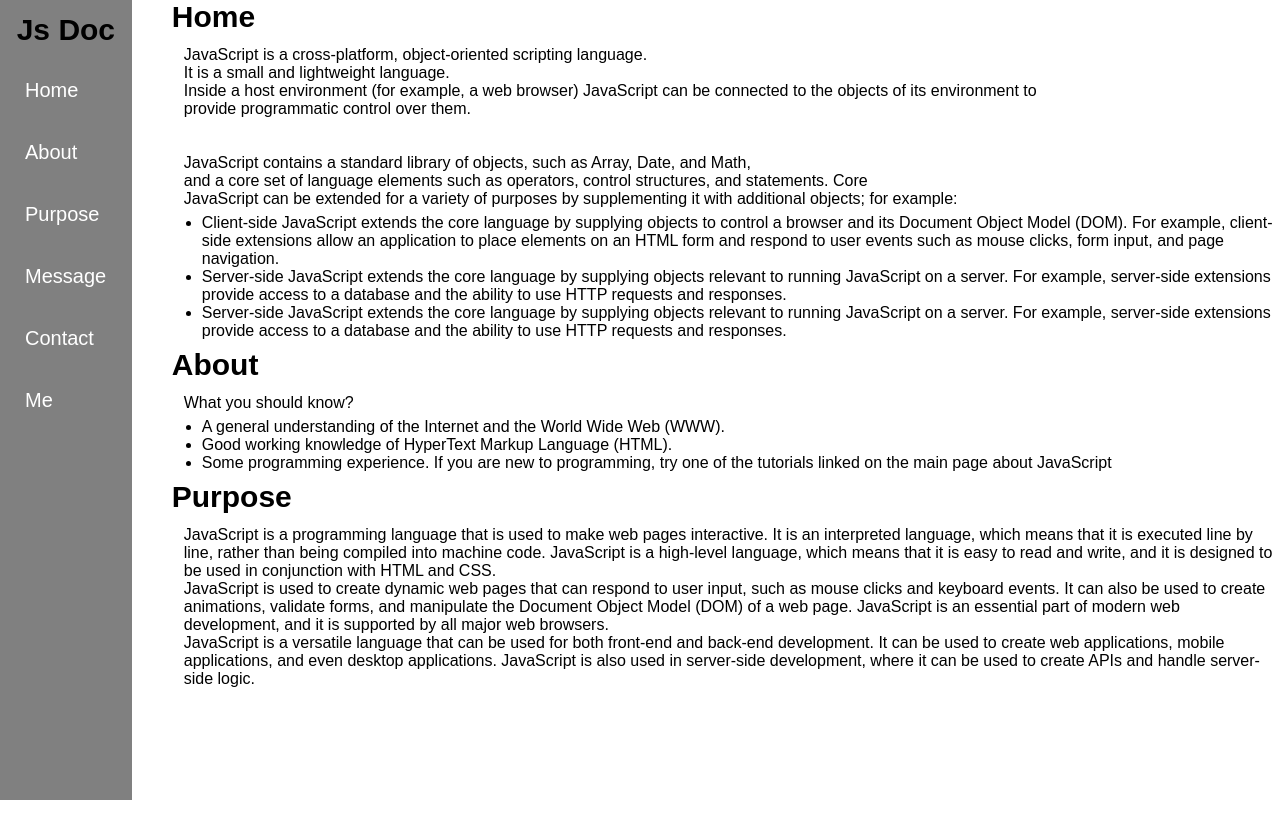
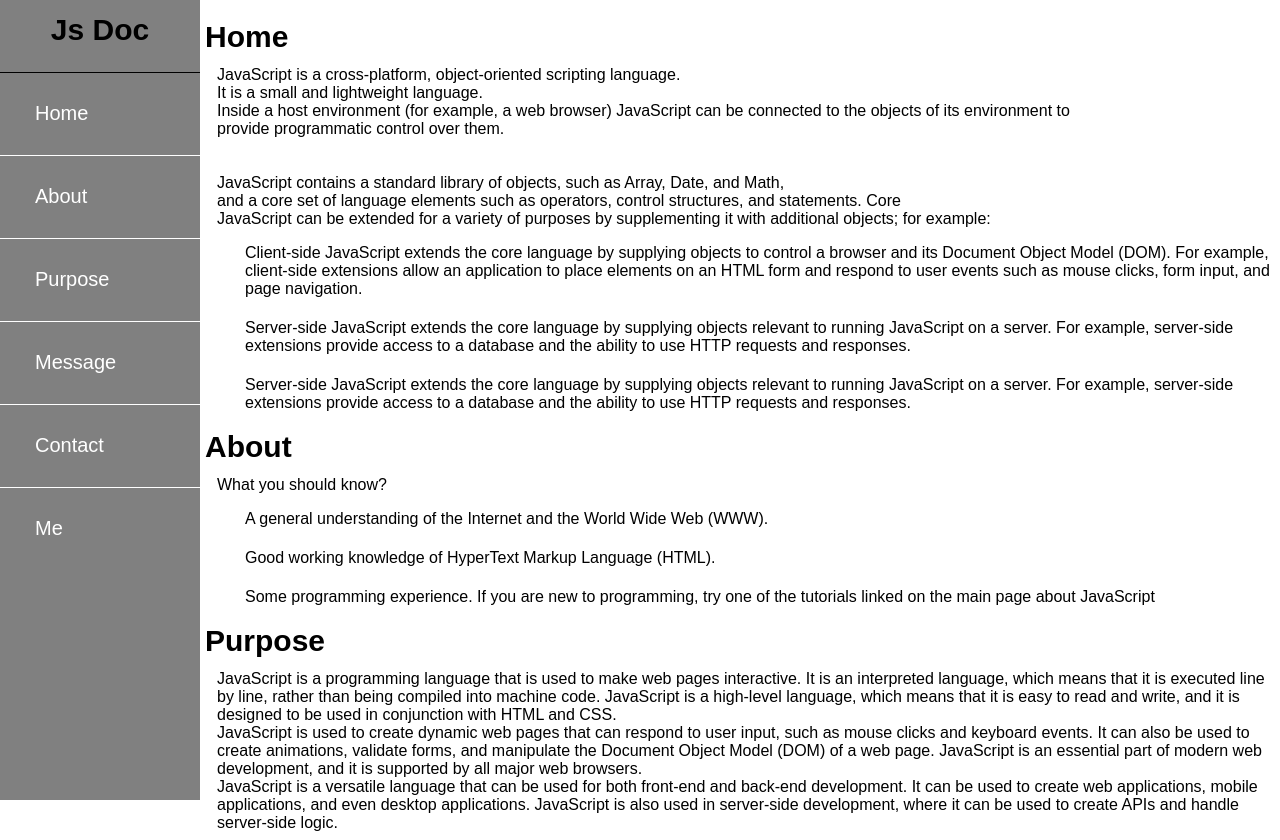
Before and after one commit to Biserukabahatiderrick/Freecodetrainings, a plain HTML site: page documentaion/document.html in a window 1280 px wide. Before the commit the page ends 800 px from the top, so only its background shows below. Drawn offline with Linux system fonts and the light colour scheme.

Commit message:
freecodetrainings

```diff
--- a/documentaion/docs.css
+++ b/documentaion/docs.css
@@ -7,28 +7,41 @@
 .container{
     display: flex;
     flex-direction: row;
-    width: 100%;
+
 
 }
 h1{
     text-align: center;
     text-transform: capitalize;
     font-size: 30px;
+    border-bottom: 1px solid black;
+    padding-bottom: 12px;
 }
 .navbar{
     line-height: 60px;
     margin-right: 40px;
     background-color: grey;
     height: 100vh;
-    width: 300px;
+    width: 200px;
     border: none;
-    position: ;
+    position:fixed ;
 }
 div ul li a{
     color: white;
     padding-left: 25px;
     text-transform: capitalize;
     font-size: 20px;
+
+}
+li{
+    border-bottom: 1px solid white;
+    list-style: none;
+    padding: 10px;
+
+
+}
+li:last-child{
+    border-bottom: none;
 }
 div ul li a:hover{
     color: black;
@@ -61,3 +74,12 @@ h3, h4{
     font-size: 30px;
     font-family: 'Poppins', sans-serif;
 }
+.containing{
+    padding-left: 205px;
+    padding-top: 20px;
+    padding-bottom: 20px;
+    background-color: white;
+    width: 100%;
+    height: 100vh;
+
+}
--- a/documentaion/document.html
+++ b/documentaion/document.html
@@ -15,7 +15,7 @@
             <li><a href="#Home">Home</a></li>
             <li><a href="#About">About</a></li>
             <li><a href="#purpose">Purpose</a></li>
-            <li><a href="#">Message</a></li>
+            <li><a href="#message">Message</a></li>
             <li><a href="#">Contact</a></li>
             <li><a href="#">Me</a></li>
           </ul>
```
